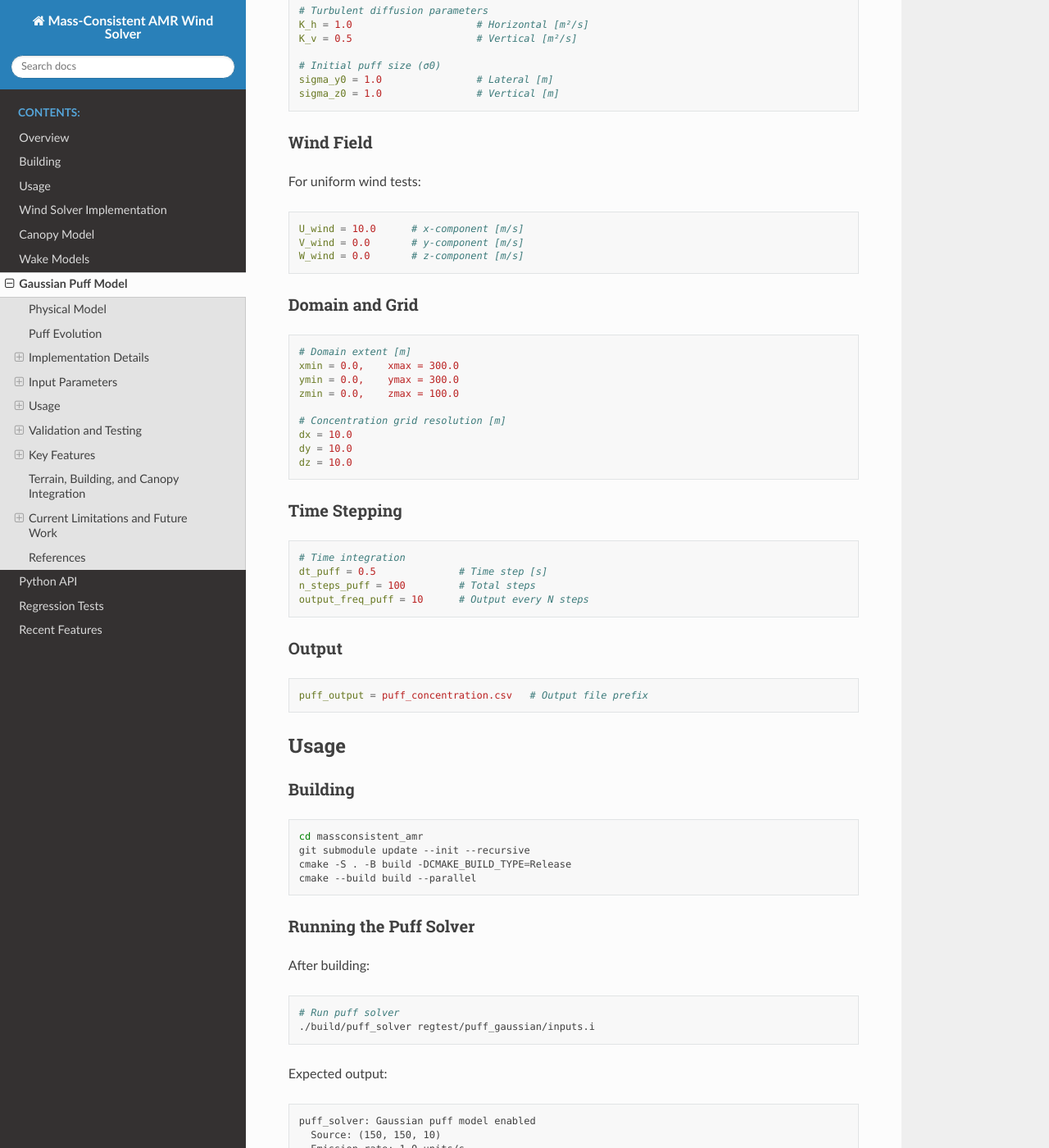
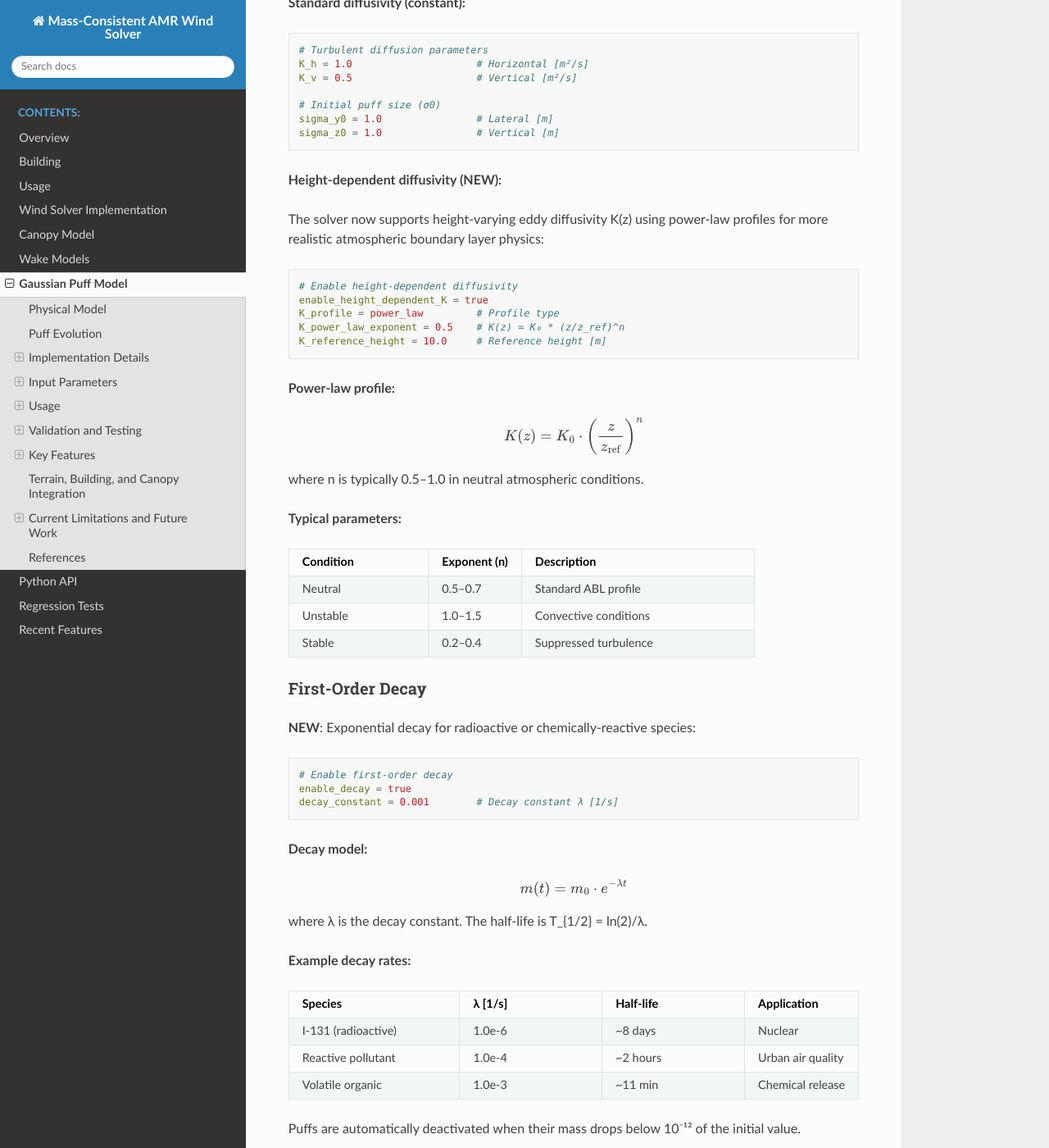
Before and after one commit to hgopalan/massconsistent_amr, a Sphinx documentation site: the page built from docs/puff.rst, in a window 1280 px wide and 1400 px high, scrolled down 3435 px. Shown: the whole window at 82% size. Built offline with Sphinx 7.4.7 and the Read the Docs theme 3.1.0, drawn with Linux system fonts in a browser that asks for light colours.

Commit message:
Update documentation for new features (position-dependent roughness, height-dependent K, decay)

```diff
--- a/docs/puff.rst
+++ b/docs/puff.rst
@@ -180,6 +180,8 @@ Core Parameters
 Diffusivity and Growth
 ^^^^^^^^^^^^^^^^^^^^^^
 
+**Standard diffusivity (constant):**
+
 .. code-block:: ini
 
     # Turbulent diffusion parameters
@@ -189,6 +191,91 @@ Diffusivity and Growth
     # Initial puff size (σ0)
     sigma_y0 = 1.0                # Lateral [m]
     sigma_z0 = 1.0                # Vertical [m]
+
+**Height-dependent diffusivity (NEW):**
+
+The solver now supports height-varying eddy diffusivity K(z) using power-law
+profiles for more realistic atmospheric boundary layer physics:
+
+.. code-block:: ini
+
+    # Enable height-dependent diffusivity
+    enable_height_dependent_K = true
+    K_profile = power_law         # Profile type
+    K_power_law_exponent = 0.5    # K(z) = K₀ * (z/z_ref)^n
+    K_reference_height = 10.0     # Reference height [m]
+
+**Power-law profile:**
+
+.. math::
+
+    K(z) = K_0 \cdot \left(\frac{z}{z_\text{ref}}\right)^n
+
+where n is typically 0.5–1.0 in neutral atmospheric conditions.
+
+**Typical parameters:**
+
+.. list-table::
+   :header-rows: 1
+   :widths: 30 20 50
+
+   * - Condition
+     - Exponent (n)
+     - Description
+   * - Neutral
+     - 0.5–0.7
+     - Standard ABL profile
+   * - Unstable
+     - 1.0–1.5
+     - Convective conditions
+   * - Stable
+     - 0.2–0.4
+     - Suppressed turbulence
+
+First-Order Decay
+^^^^^^^^^^^^^^^^^
+
+**NEW**: Exponential decay for radioactive or chemically-reactive species:
+
+.. code-block:: ini
+
+    # Enable first-order decay
+    enable_decay = true
+    decay_constant = 0.001        # Decay constant λ [1/s]
+
+**Decay model:**
+
+.. math::
+
+    m(t) = m_0 \cdot e^{-\lambda t}
+
+where λ is the decay constant. The half-life is T_{1/2} = ln(2)/λ.
+
+**Example decay rates:**
+
+.. list-table::
+   :header-rows: 1
+   :widths: 30 25 25 20
+
+   * - Species
+     - λ [1/s]
+     - Half-life
+     - Application
+   * - I-131 (radioactive)
+     - 1.0e-6
+     - ~8 days
+     - Nuclear
+   * - Reactive pollutant
+     - 1.0e-4
+     - ~2 hours
+     - Urban air quality
+   * - Volatile organic
+     - 1.0e-3
+     - ~11 min
+     - Chemical release
+
+Puffs are automatically deactivated when their mass drops below 10⁻¹² of
+the initial value.
 
 Wind Field
 ^^^^^^^^^^
```
Also changed, not shown: README.md (+4 -1 lines), docs/wind_solver.rst (+46 -2 lines).
